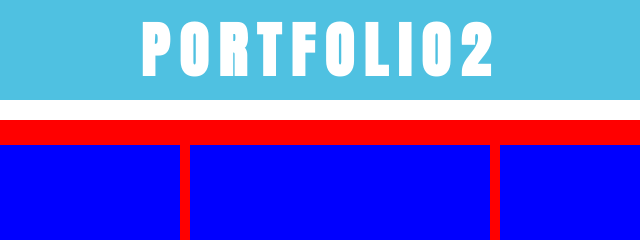
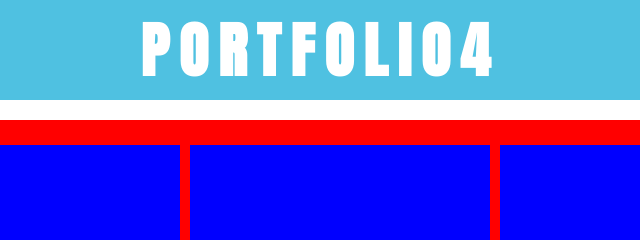
Before and after one commit to alvaropro/portfolio, a plain HTML site: page index.html in a window 1280 px wide. Shown: the top 240 px of the page, 320-960 px from the left. Drawn offline with Linux system fonts and the light colour scheme.

Commit message:
modificado el titulo por portfolio4

```diff
--- a/index.html
+++ b/index.html
@@ -46,7 +46,7 @@
 
 <body>
 
-	<div class="menu"><h1>PORTFOLIO2</h1></div>
+	<div class="menu"><h1>PORTFOLIO4</h1></div>
 
 
 	<div class="container">
```
